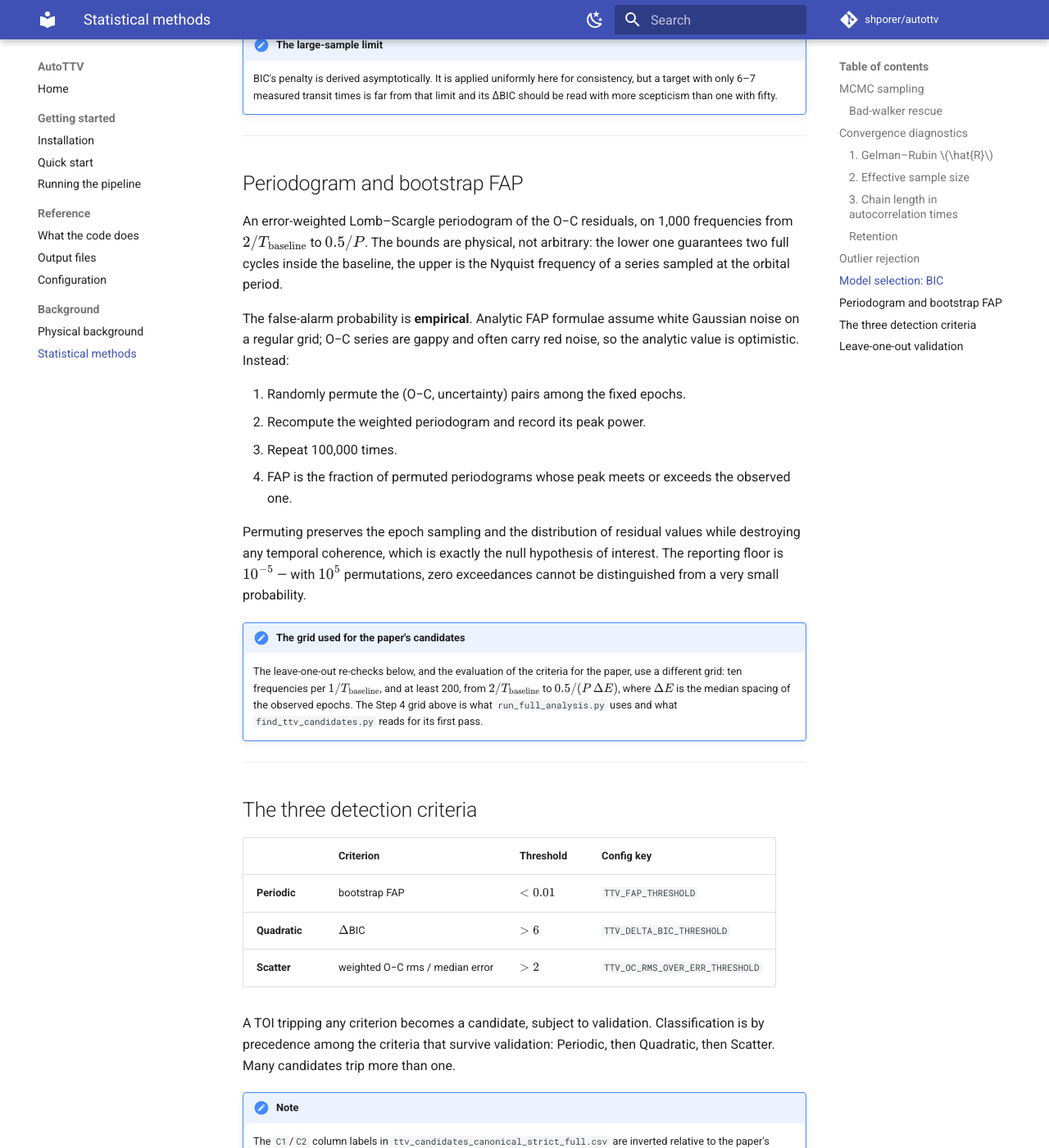
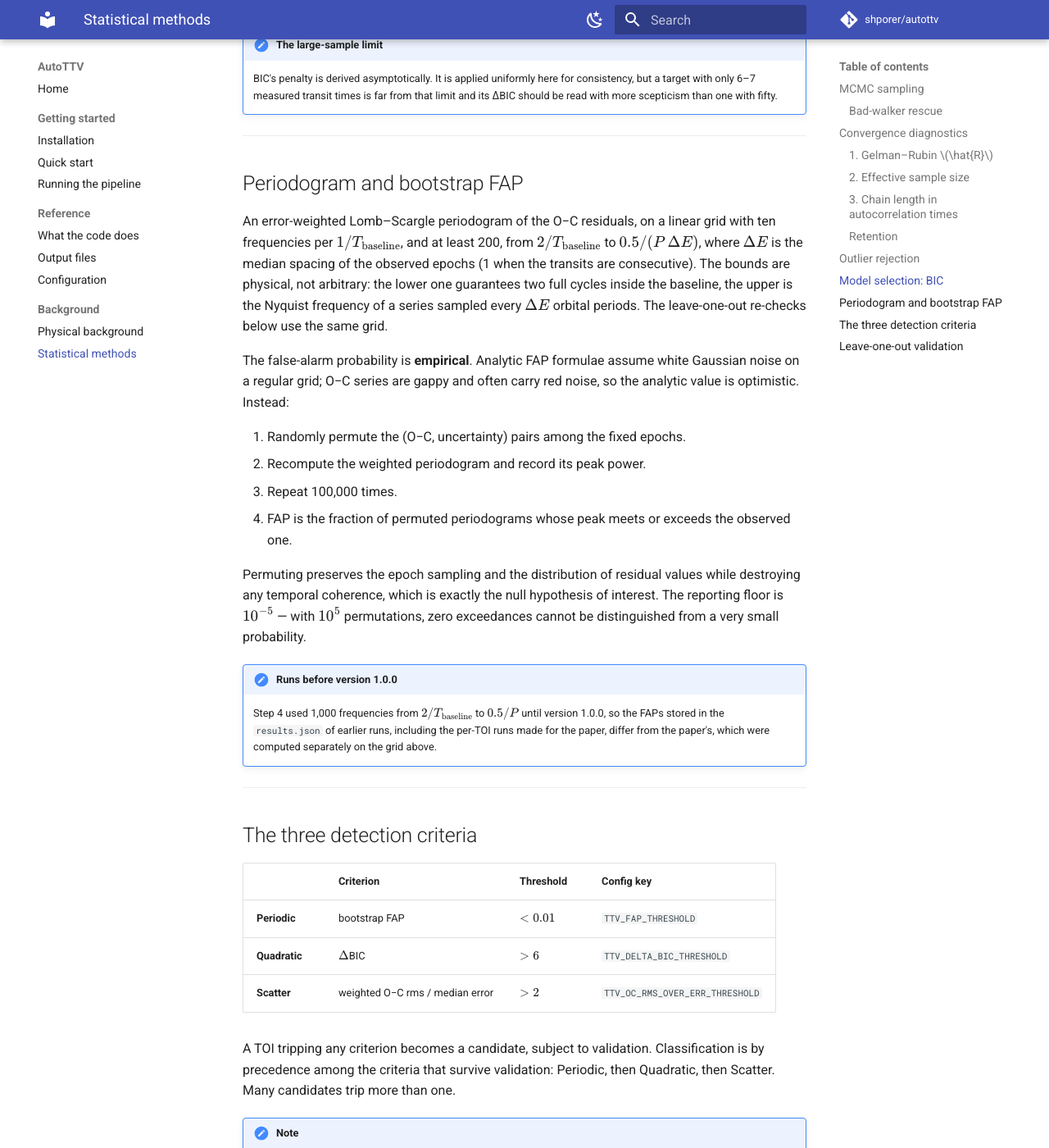
Before and after one commit to shporer/autottv, an MkDocs documentation site: the page built from docs/statistics.md, in a window 1280 px wide and 1400 px high, scrolled down 3561 px. Shown: the whole window at 82% size. Built offline with MkDocs 1.6.1 and Material for MkDocs 9.7.7, drawn with Linux system fonts in a browser that asks for light colours; comment, search, counter and statistics services are not loaded.

Commit message:
Step 4: the frequency grid of the paper (Section 3.4)
The O-C periodogram of run_full_analysis.py used 1,000 frequencies from
2/T_baseline to 0.5/P. It now uses the grid that the paper describes and
on which its criteria were evaluated: ten frequencies per 1/T_baseline,
and at least 200, from 2/T_baseline to 0.5/(P dE), with dE the median
spacing of the observed epochs. This is the grid of the leave-one-out
re-checks in find_ttv_candidates.py. A baseline of four median spacings
or less gives no periodogram (the old grid collapsed to one frequency
there). The result records n_freq, freq_min and freq_max.

On Table 2 transit times and with the same 2,000 permutations, Step 4
now gives the grid size, peak period and FAP of the paper's criteria
script for all eight TOIs checked (3054.01, 4125.01, 1246.01, 1139.01,
1211.01, 101.01, 5871.01, 216.02).

README and docs: the grid; the results.json keys of the periodogram,
the QLP correction and the dropped unconverged transits; and a note that
runs made before this version stored their FAPs on the old grid.

Co-Authored-By: Claude Opus 5.5 <noreply@anthropic.com>
Claude-Session: https://claude.ai/code/session_01PDSsK9gihaG5otxiUzy5tX

```diff
--- a/docs/statistics.md
+++ b/docs/statistics.md
@@ -143,10 +143,13 @@ the two.
 
 ## Periodogram and bootstrap FAP
 
-An error-weighted Lomb–Scargle periodogram of the O−C residuals, on 1,000 frequencies from
-$2/T_{\rm baseline}$ to $0.5/P$. The bounds are physical, not arbitrary: the lower one
+An error-weighted Lomb–Scargle periodogram of the O−C residuals, on a linear grid with ten
+frequencies per $1/T_{\rm baseline}$, and at least 200, from $2/T_{\rm baseline}$ to
+$0.5/(P\,\Delta E)$, where $\Delta E$ is the median spacing of the observed epochs (1 when
+the transits are consecutive). The bounds are physical, not arbitrary: the lower one
 guarantees two full cycles inside the baseline, the upper is the Nyquist frequency of a
-series sampled at the orbital period.
+series sampled every $\Delta E$ orbital periods. The leave-one-out re-checks below use the
+same grid.
 
 The false-alarm probability is **empirical**. Analytic FAP formulae assume white Gaussian
 noise on a regular grid; O−C series are gappy and often carry red noise, so the analytic
@@ -162,12 +165,11 @@ destroying any temporal coherence, which is exactly the null hypothesis of inter
 reporting floor is $10^{-5}$ — with $10^5$ permutations, zero exceedances cannot be
 distinguished from a very small probability.
 
-!!! note "The grid used for the paper's candidates"
-    The leave-one-out re-checks below, and the evaluation of the criteria for the paper,
-    use a different grid: ten frequencies per $1/T_{\rm baseline}$, and at least 200, from
-    $2/T_{\rm baseline}$ to $0.5/(P\,\Delta E)$, where $\Delta E$ is the median spacing of
-    the observed epochs. The Step 4 grid above is what `run_full_analysis.py` uses and what
-    `find_ttv_candidates.py` reads for its first pass.
+!!! note "Runs before version 1.0.0"
+    Step 4 used 1,000 frequencies from $2/T_{\rm baseline}$ to $0.5/P$ until version
+    1.0.0, so the FAPs stored in the `results.json` of earlier runs, including the per-TOI
+    runs made for the paper, differ from the paper's, which were computed separately on
+    the grid above.
 
 ---
 
```
Also changed, not shown: README.md (+9 -7 lines), docs/configuration.md (+1 -1 lines), docs/outputs.md (+11 -5 lines), docs/pipeline.md (+11 -5 lines), run_full_analysis.py (+36 -6 lines).
